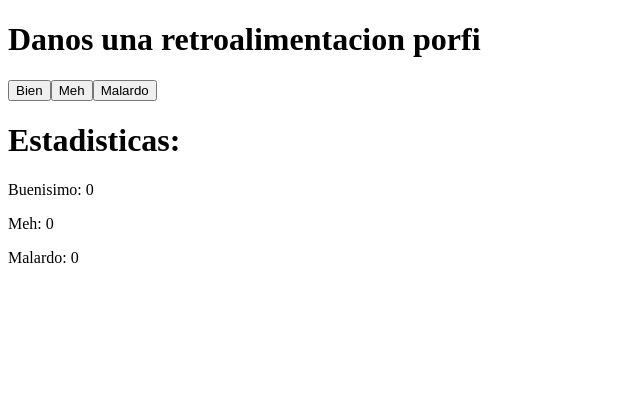
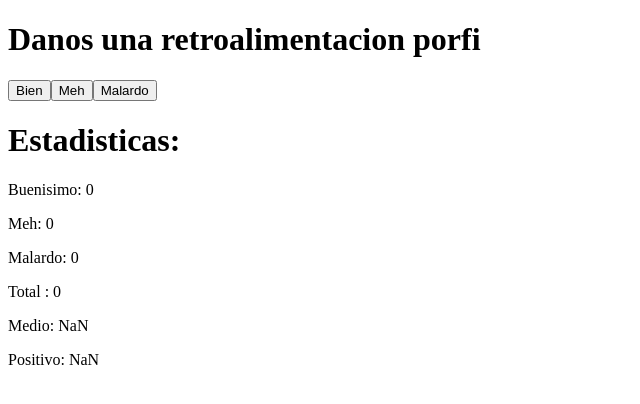
Before and after one commit to PersiiFRTL/Desarrollo_Web_React, a React (Vite) app in the folder part1/Unicafe/: page / in a window 1280 px wide. Shown: the top 404 px of the page, without its empty margins (0-640 px from the left). Built offline with nearby package versions, Linux system fonts and the light colour scheme.

Commit message:
Ejercicio 1.7 Done

```diff
--- a/part1/Unicafe/src/App.jsx
+++ b/part1/Unicafe/src/App.jsx
@@ -28,6 +28,9 @@ const Badcl = () => {
       <p>Buenisimo: {good}</p>
       <p>Meh: {neutral}</p>
       <p>Malardo: {bad}</p>
+      <p>Total : {good + neutral + bad}</p>
+      <p>Medio: {(good - bad) / (good + neutral + bad)}</p>
+      <p>Positivo: {(good / (good + neutral + bad)) * 100 }</p>
     </div>
   )
 }
```
